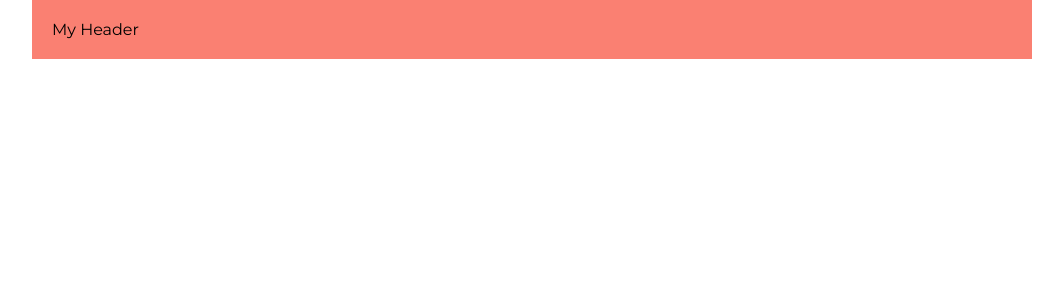
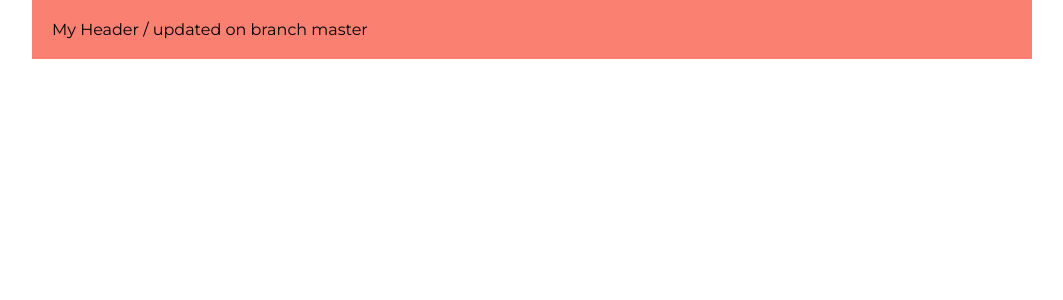
Before and after one commit to BastienLairis/demo-git-github, a React (Vite) app: page / in a window 1280 px wide. Shown: the top 300 px of the page, without its empty margins (108-1171 px from the left). Built offline with nearby package versions, Linux system fonts and the light colour scheme.

Commit message:
Update header on master branch

```diff
--- a/src/components/Header.jsx
+++ b/src/components/Header.jsx
@@ -6,7 +6,7 @@ export default function Header() {
         padding: "20px",
       }}
     >
-      My Header
+      My Header / updated on branch master
     </header>
   );
 }
```
